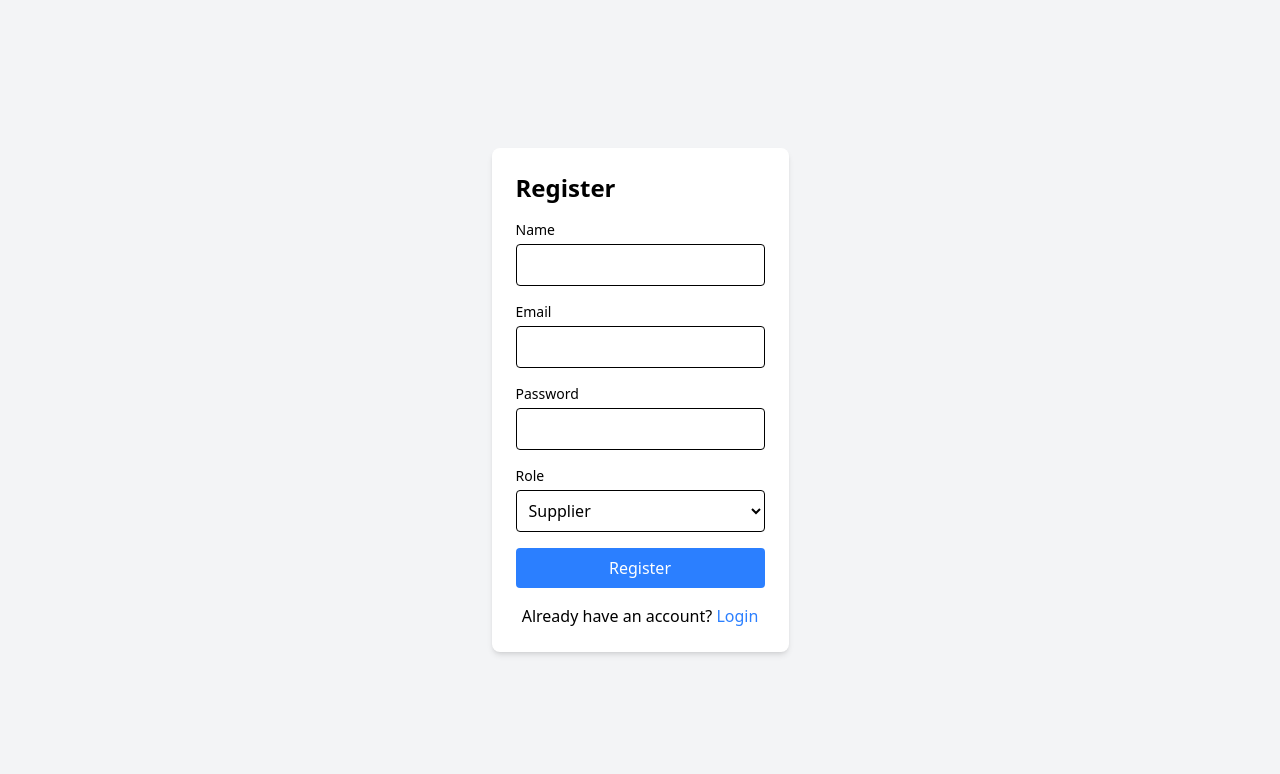
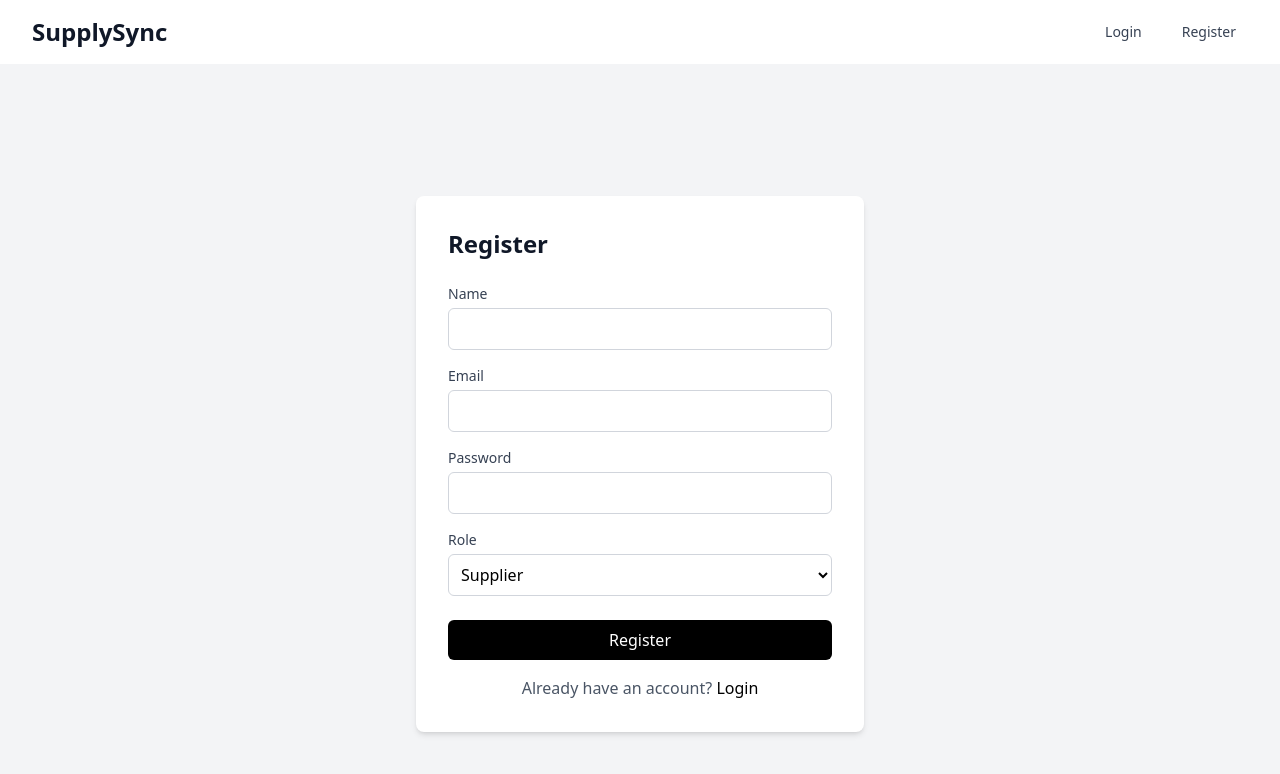
Before and after one commit to Harshninave04/SupplySync, a React (Vite) app in the folder Frontend/: page /register in a window 1280 px wide. Shown: the top 774 px of the page. Built offline with nearby package versions, Linux system fonts and the light colour scheme.

Commit message:
feat: Enhanced Login/Register pages with improved styling

```diff
--- a/Frontend/src/App.jsx
+++ b/Frontend/src/App.jsx
@@ -1,4 +1,5 @@
 import { BrowserRouter as Router, Routes, Route } from 'react-router-dom';
+import Navbar from './components/Navbar';
 import Login from './pages/Login';
 import Register from './pages/Register';
 import Home from './pages/Home';
@@ -6,6 +7,7 @@ import Home from './pages/Home';
 function App() {
   return (
     <Router>
+      <Navbar />
       <Routes>
         <Route path="/" element={<Home />} />
         <Route path="/login" element={<Login />} />
--- a/Frontend/src/pages/Home.jsx
+++ b/Frontend/src/pages/Home.jsx
@@ -1,25 +1,12 @@
-import React from 'react';
-
 const Home = () => {
-    return (
-        <div className="min-h-screen bg-gray-100 flex flex-col items-center justify-center">
-            <header className="bg-blue-600 w-full py-4 shadow-md">
-                <h1 className="text-white text-3xl text-center">Welcome to SupplySync</h1>
-            </header>
-            <main className="flex flex-col items-center mt-10">
-                <h2 className="text-2xl font-semibold mb-4">Your one-stop solution for supply chain management</h2>
-                <p className="text-gray-700 text-center max-w-md mb-8">
-                    Manage your supply chain efficiently and effectively with our comprehensive tools and features.
-                </p>
-                <button className="bg-blue-600 text-white px-6 py-2 rounded-full shadow-md hover:bg-blue-700 transition duration-300">
-                    Get Started
-                </button>
-            </main>
-            <footer className="bg-gray-800 w-full py-4 mt-auto">
-                <p className="text-gray-400 text-center">&copy; 2023 SupplySync. All rights reserved.</p>
-            </footer>
-        </div>
-    );
+  return (
+    <div className="min-h-screen bg-gray-100">
+      <div className="max-w-7xl mx-auto px-4 sm:px-6 lg:px-8 py-12">
+        <h1 className="text-4xl font-bold text-gray-900 mb-6">Welcome to SupplySync</h1>
+        <p className="text-lg text-gray-700">Streamline your supply chain operations with ease.</p>
+      </div>
+    </div>
+  );
 };
 
 export default Home;
--- a/Frontend/src/pages/Login.jsx
+++ b/Frontend/src/pages/Login.jsx
@@ -32,40 +32,44 @@ const Login = () => {
   };
 
   return (
-    <div className="flex items-center justify-center min-h-screen bg-gray-100">
-      <form onSubmit={handleSubmit} className="p-6 bg-white rounded-lg shadow-md">
-        <h2 className="text-2xl font-bold mb-4">Login</h2>
+    <div className="min-h-screen bg-gray-100 flex items-center justify-center">
+      <div className="max-w-md w-full bg-white p-8 rounded-lg shadow-md">
+        <h2 className="text-2xl font-bold text-gray-900 mb-6">Login</h2>
         {error && <p className="text-red-500 mb-4">{error}</p>}
+        <form onSubmit={handleSubmit}>
           <div className="mb-4">
-          <label className="block text-sm font-medium mb-1">Email</label>
+            <label className="block text-sm font-medium text-gray-700 mb-1">Email</label>
             <input
               type="email"
               value={email}
               onChange={(e) => setEmail(e.target.value)}
-            className="w-full p-2 border rounded"
+              className="w-full p-2 border border-gray-300 rounded-md"
               required
             />
           </div>
-        <div className="mb-4">
-          <label className="block text-sm font-medium mb-1">Password</label>
+          <div className="mb-6">
+            <label className="block text-sm font-medium text-gray-700 mb-1">Password</label>
             <input
               type="password"
               value={password}
               onChange={(e) => setPassword(e.target.value)}
-            className="w-full p-2 border rounded"
+              className="w-full p-2 border border-gray-300 rounded-md"
               required
             />
           </div>
-        <button type="submit" className="w-full bg-blue-500 text-white p-2 rounded">
+          <button
+            type="submit"
+            className="w-full bg-black text-white p-2 rounded-md hover:bg-gray-800 transition-colors">
             Login
           </button>
-        <p className="mt-4 text-center">
+        </form>
+        <p className="mt-4 text-center text-gray-600">
           Don't have an account?{' '}
-          <Link to="/register" className="text-blue-500">
+          <Link to="/register" className="text-black hover:underline">
             Register
           </Link>
         </p>
-      </form>
+      </div>
     </div>
   );
 };
--- a/Frontend/src/pages/Register.jsx
+++ b/Frontend/src/pages/Register.jsx
@@ -34,60 +34,64 @@ const Register = () => {
   };
 
   return (
-    <div className="flex items-center justify-center min-h-screen bg-gray-100">
-      <form onSubmit={handleSubmit} className="p-6 bg-white rounded-lg shadow-md">
-        <h2 className="text-2xl font-bold mb-4">Register</h2>
+    <div className="min-h-screen bg-gray-100 flex items-center justify-center">
+      <div className="max-w-md w-full bg-white p-8 rounded-lg shadow-md">
+        <h2 className="text-2xl font-bold text-gray-900 mb-6">Register</h2>
         {error && <p className="text-red-500 mb-4">{error}</p>}
+        <form onSubmit={handleSubmit}>
           <div className="mb-4">
-          <label className="block text-sm font-medium mb-1">Name</label>
+            <label className="block text-sm font-medium text-gray-700 mb-1">Name</label>
             <input
               type="text"
               value={name}
               onChange={(e) => setName(e.target.value)}
-            className="w-full p-2 border rounded"
+              className="w-full p-2 border border-gray-300 rounded-md"
               required
             />
           </div>
           <div className="mb-4">
-          <label className="block text-sm font-medium mb-1">Email</label>
+            <label className="block text-sm font-medium text-gray-700 mb-1">Email</label>
             <input
               type="email"
               value={email}
               onChange={(e) => setEmail(e.target.value)}
-            className="w-full p-2 border rounded"
+              className="w-full p-2 border border-gray-300 rounded-md"
               required
             />
           </div>
           <div className="mb-4">
-          <label className="block text-sm font-medium mb-1">Password</label>
+            <label className="block text-sm font-medium text-gray-700 mb-1">Password</label>
             <input
               type="password"
               value={password}
               onChange={(e) => setPassword(e.target.value)}
-            className="w-full p-2 border rounded"
+              className="w-full p-2 border border-gray-300 rounded-md"
               required
             />
           </div>
-        <div className="mb-4">
-          <label className="block text-sm font-medium mb-1">Role</label>
+          <div className="mb-6">
+            <label className="block text-sm font-medium text-gray-700 mb-1">Role</label>
             <select
               value={role}
               onChange={(e) => setRole(e.target.value)}
-            className="w-full p-2 border rounded">
+              className="w-full p-2 border border-gray-300 rounded-md">
               <option value="supplier">Supplier</option>
               <option value="retailer">Retailer</option>
             </select>
           </div>
-        <button type="submit" className="w-full bg-blue-500 text-white p-2 rounded">
+          <button
+            type="submit"
+            className="w-full bg-black text-white p-2 rounded-md hover:bg-gray-800 transition-colors">
             Register
           </button>
-        <p className="mt-4 text-center">
+        </form>
+        <p className="mt-4 text-center text-gray-600">
           Already have an account?{' '}
-          <Link to="/login" className="text-blue-500">
+          <Link to="/login" className="text-black hover:underline">
             Login
           </Link>
         </p>
-      </form>
+      </div>
     </div>
   );
 };
```
Lines whose indentation alone changed are shown as unchanged.
